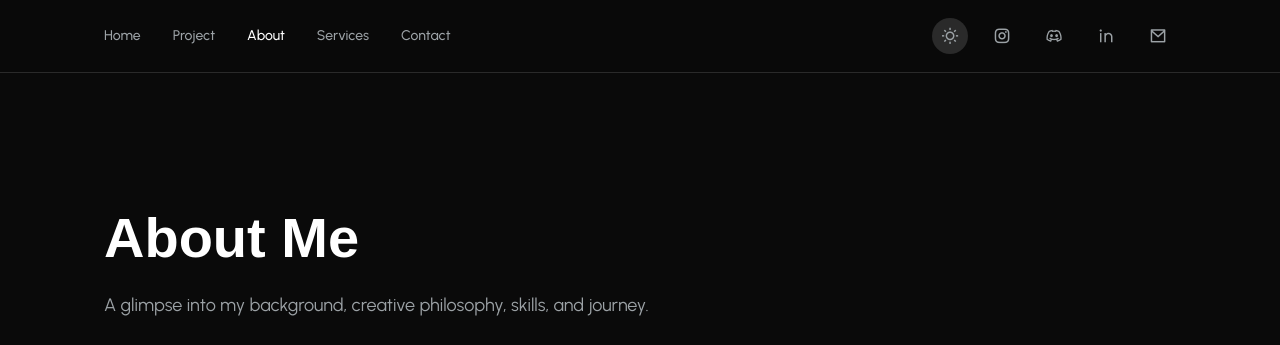
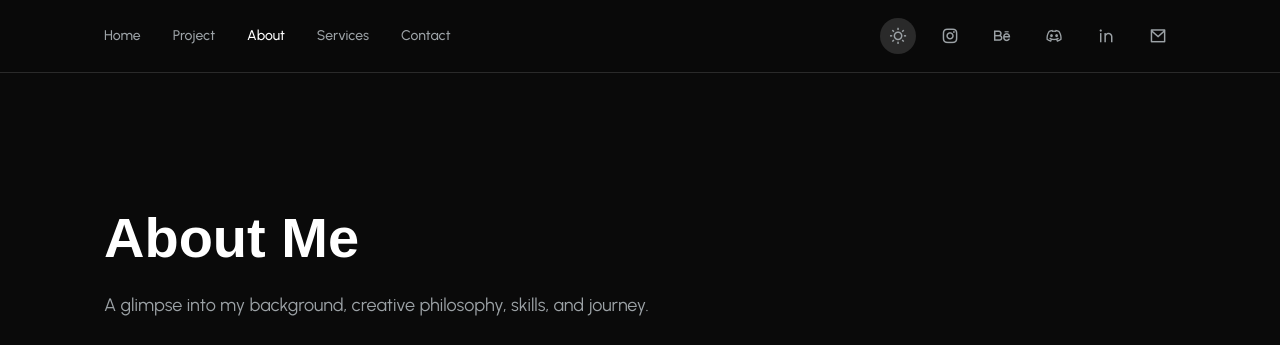
Before and after one commit to muzakiboi/zulyan-portfolio, a plain HTML site: page about.html in a window 1280 px wide. Shown: the top 345 px of the page. Drawn offline with nearby package versions, Linux system fonts and the light colour scheme; a web font is replaced by a local one.

Commit message:
Add Behance icon to header on all pages

```diff
--- a/about.html
+++ b/about.html
@@ -23,6 +23,7 @@
       <div class="nav-right">
         <button id="dark-mode-toggle" aria-label="Toggle theme"><i class="ri-sun-line"></i></button>
         <a href="https://www.instagram.com/muzakiboi" target="_blank" class="nav-social-link" title="Instagram"><i class="ri-instagram-line"></i></a>
+        <a href="https://www.behance.net/zulyanfakih90" target="_blank" class="nav-social-link" title="Behance"><i class="ri-behance-line"></i></a>
         <a href="https://discordapp.com/users/662643259272593428" target="_blank" class="nav-social-link" title="Discord"><i class="ri-discord-line"></i></a>
         <a href="https://www.linkedin.com/in/muhammad-zulyan-fakih-a91287174/" target="_blank" class="nav-social-link" title="LinkedIn"><i class="ri-linkedin-line"></i></a>
         <a href="mailto:mzulyanfakih90@gmail.com" class="nav-social-link" title="Email"><i class="ri-mail-line"></i></a>
```
Also changed, not shown: contact.html (+1 -0 lines), project-detail.html (+1 -0 lines), projects.html (+1 -0 lines), service-detail.html (+1 -0 lines), services.html (+1 -0 lines).
